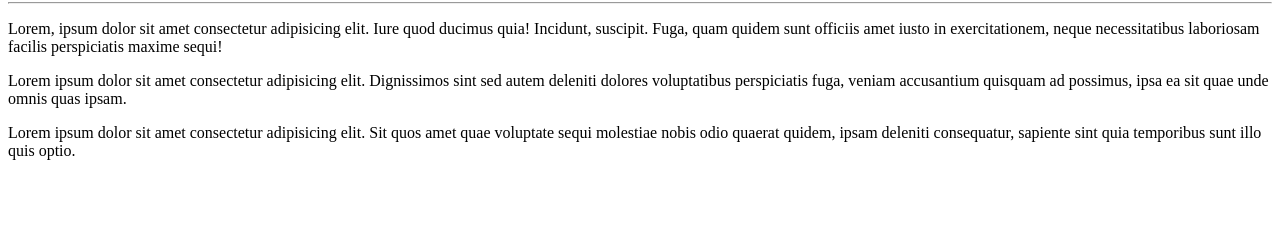
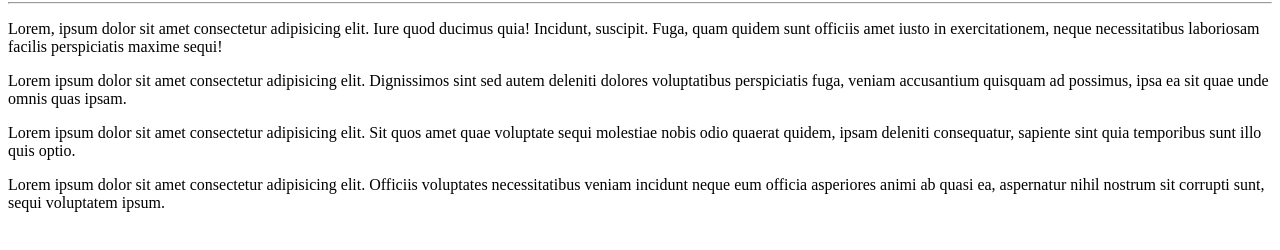
Before and after one commit to AdriPereira007/Ola-Mundo, a plain HTML site: page site-exemplo/index.html in a window 1280 px wide. Shown: the part 78-328 px from the top of the page. Drawn offline with Linux system fonts and the light colour scheme.

Commit message:
inseri um paragrafo

```diff
--- a/site-exemplo/index.html
+++ b/site-exemplo/index.html
@@ -12,5 +12,6 @@
     <p>Lorem, ipsum dolor sit amet consectetur adipisicing elit. Iure quod ducimus quia! Incidunt, suscipit. Fuga, quam quidem sunt officiis amet iusto in exercitationem, neque necessitatibus laboriosam facilis perspiciatis maxime sequi!</p>
     <p>Lorem ipsum dolor sit amet consectetur adipisicing elit. Dignissimos sint sed autem deleniti dolores voluptatibus perspiciatis fuga, veniam accusantium quisquam ad possimus, ipsa ea sit quae unde omnis quas ipsam.</p>
 Lorem ipsum dolor sit amet consectetur adipisicing elit. Sit quos amet quae voluptate sequi molestiae nobis odio quaerat quidem, ipsam deleniti consequatur, sapiente sint quia temporibus sunt illo quis optio.
+<p>Lorem ipsum dolor sit amet consectetur adipisicing elit. Officiis voluptates necessitatibus veniam incidunt neque eum officia asperiores animi ab quasi ea, aspernatur nihil nostrum sit corrupti sunt, sequi voluptatem ipsum.</p>
 </body>
 </html>
```
